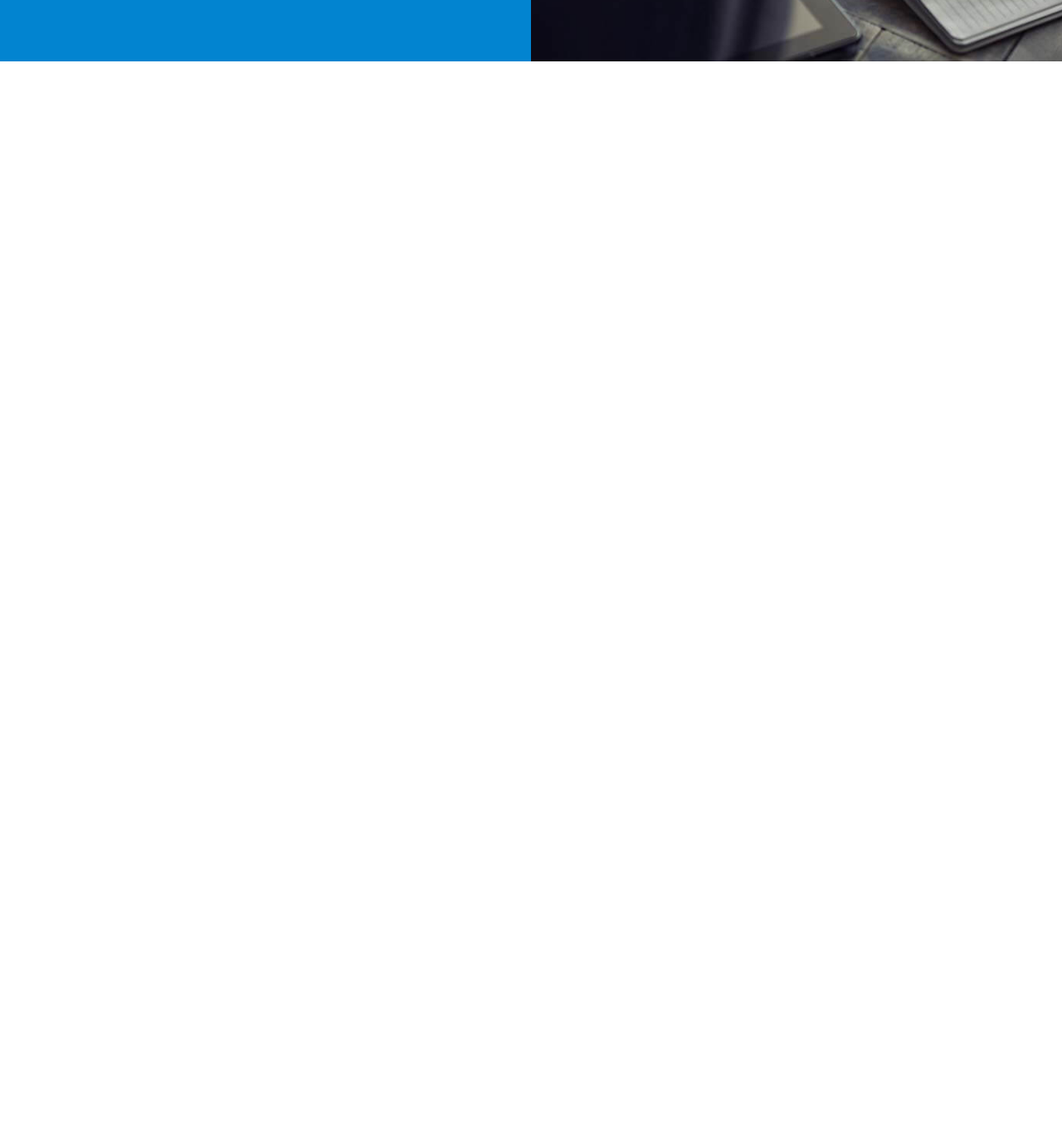
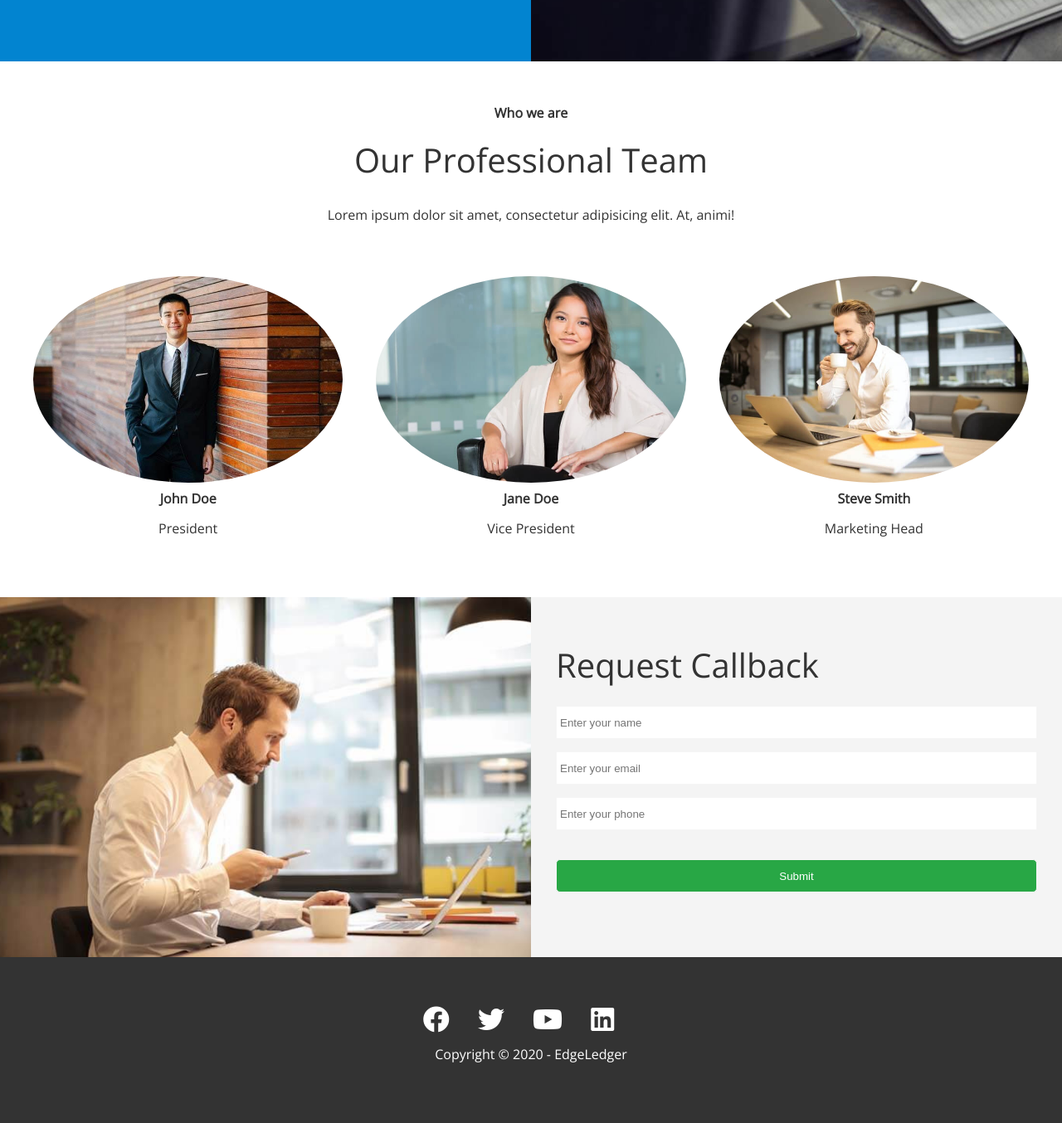
Before and after one commit to gvgesanto2/edgeledger-website, a plain HTML site: page index.html in a window 1280 px wide. Shown: the part 2640-3994 px from the top of the page at 83% size. Before the commit the page ends 2721 px from the top, so only its background shows below. Drawn offline with nearby package versions, Linux system fonts and the light colour scheme.

Commit message:
creating the footer, the team and the contact sections

```diff
--- a/css/style.css
+++ b/css/style.css
@@ -127,3 +127,60 @@ img {
 .cases img:hover {
   opacity: 0.7;
 }
+
+.team img {
+  border-radius: 50%;
+}
+
+/* Callback form */
+.callback-form {
+  width: 100%;
+  padding: 20px 0;
+}
+
+.callback-form label {
+  display: block;
+  margin-bottom: 5px;
+}
+
+.callback-form .form-control {
+  margin-bottom: 15px;
+}
+
+.callback-form input {
+  width: 100%;
+  padding: 4px;
+  height: 40px;
+  border: #f5f5f5 1px solid;
+}
+
+.callback-form input:focus {
+  outline-color: #28a745;
+}
+
+.callback-form .btn {
+  padding: 12px 0;
+  margin-top: 20px;
+}
+
+/* Footer */
+.footer {
+  display: flex;
+  flex-direction: column;
+  align-items: center;
+  justify-content: center;
+  text-align: center;
+  height: 200px;
+}
+
+.footer a {
+  color: #fff;
+}
+
+.footer a:hover {
+  color: #28a745;
+}
+
+.footer .social > * {
+  margin-right: 30px;
+}
--- a/index.html
+++ b/index.html
@@ -132,6 +132,70 @@
       </div>
     </section>
 
+    <section id="team" class="team section-padding">
+      <header class="section-header">
+        <h4>Who we are</h4>
+        <h2>Our Professional Team</h2>
+        <p>Lorem ipsum dolor sit amet, consectetur adipisicing elit. At, animi!</p>
+      </header>
+      <div class="flex-items">
+        <div>
+          <img src="images/team/person1.jpg" alt="">
+          <h4>John Doe</h4>
+          <p>President</p>
+        </div>
+        <div>
+          <img src="images/team/person2.jpg" alt="">
+          <h4>Jane Doe</h4>
+          <p>Vice President</p>
+        </div>
+        <div>
+          <img src="images/team/person3.jpg" alt="">
+          <h4>Steve Smith</h4>
+          <p>Marketing Head</p>
+        </div>
+      </div>
+    </section>
+
+    <section id="contact" class="contact flex-columns">
+      <div class="row">
+        <div class="column">
+          <div class="column-1">
+            <img src="images/home/contact.jpg" alt="">
+          </div>
+        </div>
+        <div class="column">
+          <div class="column-2 bg-light">
+            <h2>Request Callback</h2>
+            <form action="" class="callback-form">
+              <div class="form-control">
+                <label for="name"></label>
+                <input type="text" name="name" id="name" placeholder="Enter your name">
+              </div>
+              <div class="form-control">
+                <label for="email"></label>
+                <input type="text" name="email" id="email" placeholder="Enter your email">
+              </div>
+              <div class="form-control">
+                <label for="phone"></label>
+                <input type="text" name="phone" id="phone" placeholder="Enter your phone">
+              </div>
+              <input type="submit" value="Submit" class="btn">
+            </form>
+          </div>
+        </div>
+      </div>
+    </section>
   </main>
+
+  <footer class="footer bg-dark">
+    <div class="social">
+      <a href=""><i class="fab fa-facebook fa-2x"></i></a>
+      <a href=""><i class="fab fa-twitter fa-2x"></i></a>
+      <a href=""><i class="fab fa-youtube fa-2x"></i></a>
+      <a href=""><i class="fab fa-linkedin fa-2x"></i></a>
+    </div>
+    <p>Copyright &copy; 2020 - EdgeLedger</p>
+  </footer>
 </body>
 </html>
```
